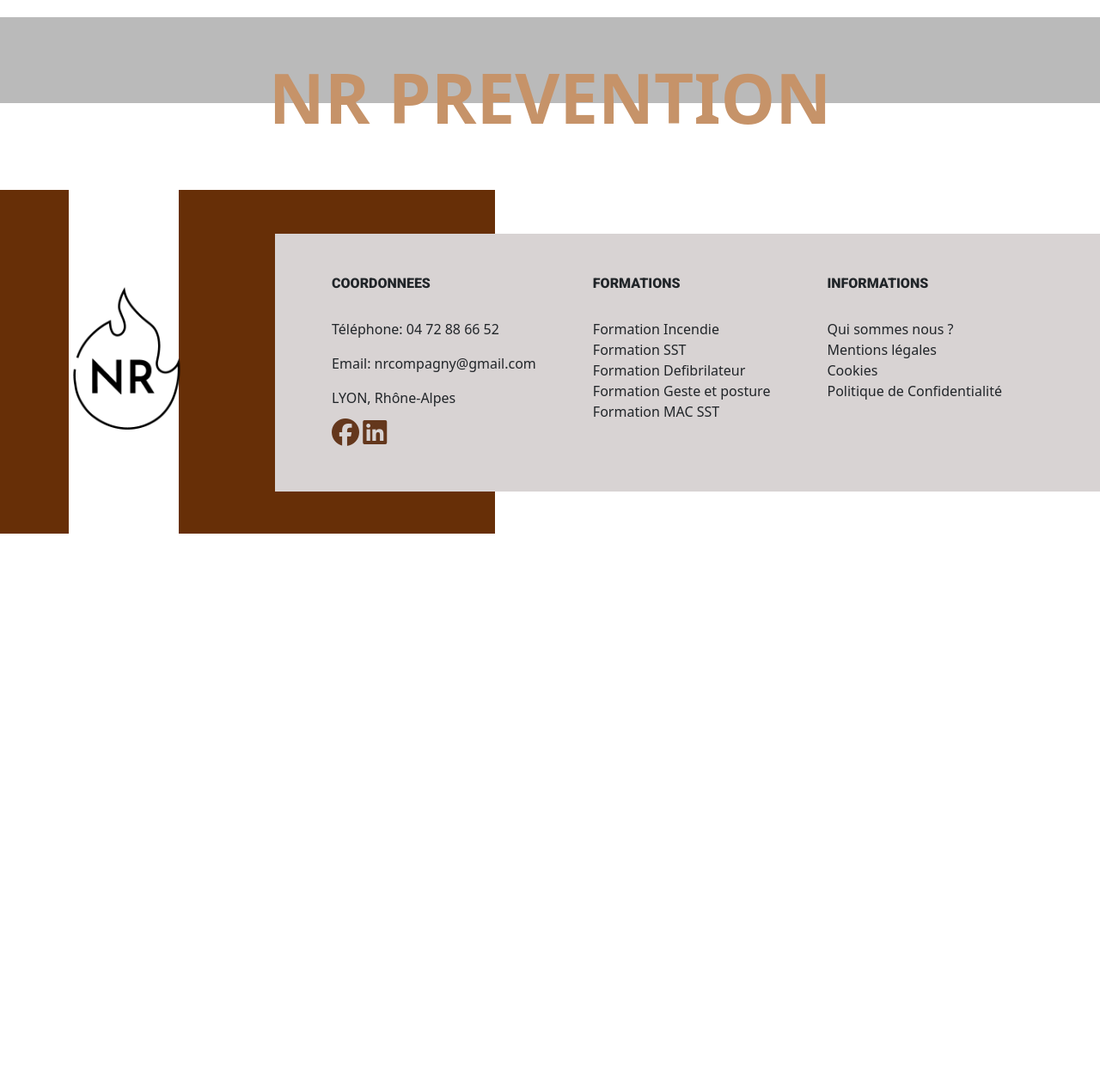
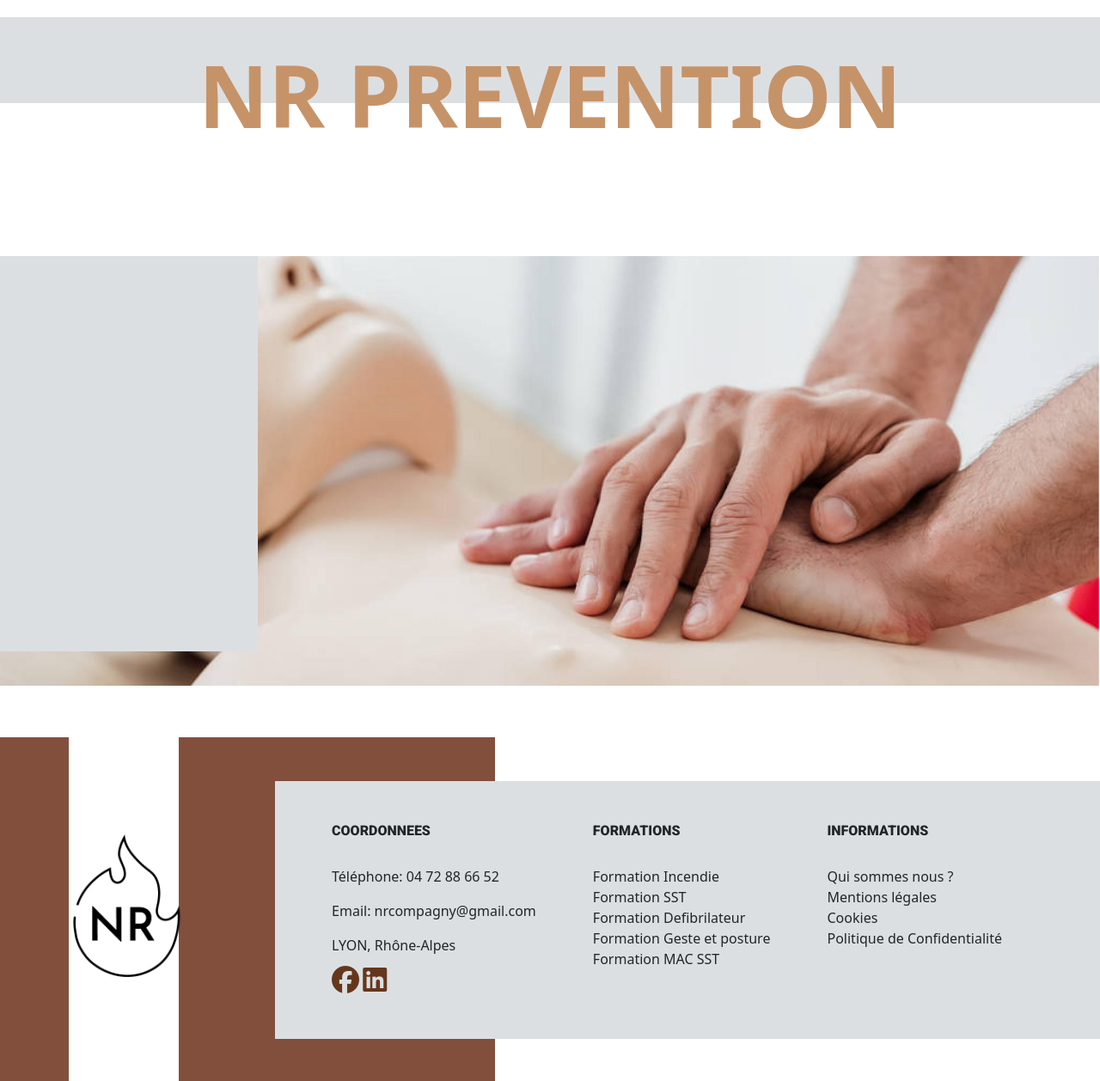
Before and after one commit to TheMaxium69/NRPrevention-SiteWeb, a PHP site: page /formation.php in a window 1280 px wide. Shown: the part 132-1390 px from the top of the page at 86% size. Before the commit the page ends 753 px from the top, so only its background shows below. Run offline with PHP 8.4, Linux system fonts and the light colour scheme.

Commit message:
formation update

```diff
--- a/css/footer.css
+++ b/css/footer.css
@@ -5,7 +5,7 @@
 
 
 .brown-div{
-    background-color: #672f07; /* A modifier plus tard !! */
+    background-color: rgb(130, 79, 61); /* A modifier plus tard !! */
     height: 400px;
     width: 45%;
 }
@@ -29,7 +29,7 @@
 }
 
 .grey-div{
-    background-color: rgb(216, 211, 211);
+    background-color: rgb( 220, 223, 226);
     height: 300px;
     width: 75%;
     right: 0;
--- a/css/formation.css
+++ b/css/formation.css
@@ -1,7 +1,7 @@
 header .grey{
     height: 100px;
     width: 100%;
-    background-color: rgb(186, 186, 186);
+    background-color: rgb( 220, 223, 226);
     margin-top: 20px;
 }
 
@@ -9,8 +9,25 @@ header .grey{
 
 .margin-header{
     text-align: center;
-    margin-top: -55px;
+    margin-top: -70px;
     font-weight: 900;
-    font-size: 80px;
+    font-size: 100px;
     color: rgb(198, 147, 105);
 }
+
+
+#displayback-formation{
+    background-image: url(../assets/Presentation_16_9_1920x1080_px.jpeg);
+    height: 500px;
+    background-repeat: no-repeat;
+    background-size: 100%;
+    margin-top: 10%;
+}
+
+
+.opacity-rigth{
+    background-color: rgb( 220, 223, 226);
+    width: 300px;
+    height: 460px;
+    margin-top: 20px;
+}
--- a/formation.php
+++ b/formation.php
@@ -8,6 +8,14 @@ head($page); ?>
 </div>
 <h1 class="margin-header">NR PREVENTION</h1>
  </header>
+
+
+<div id="displayback-formation">
+    <div class="opacity-rigth">
+
+    </div>
+</div>
+
 
 <body>
 
```
